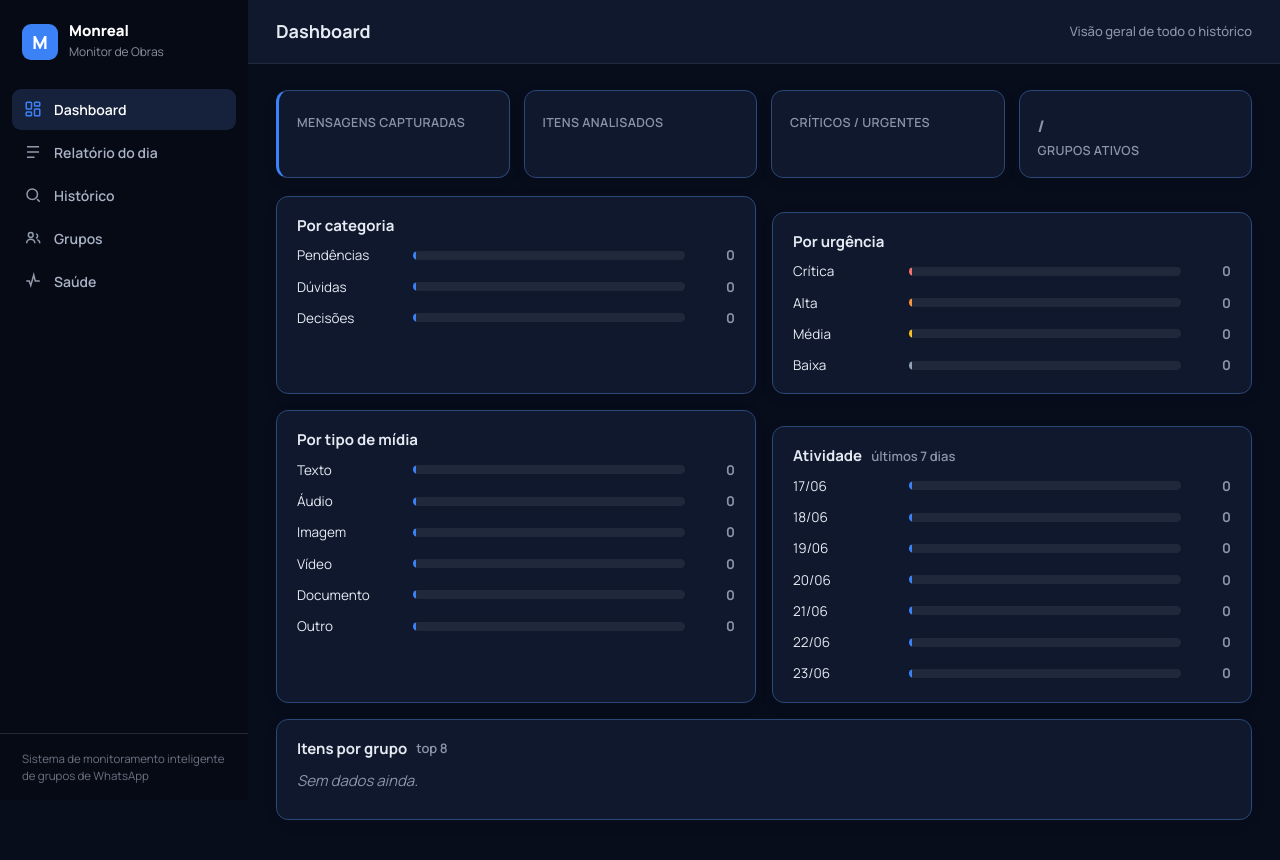
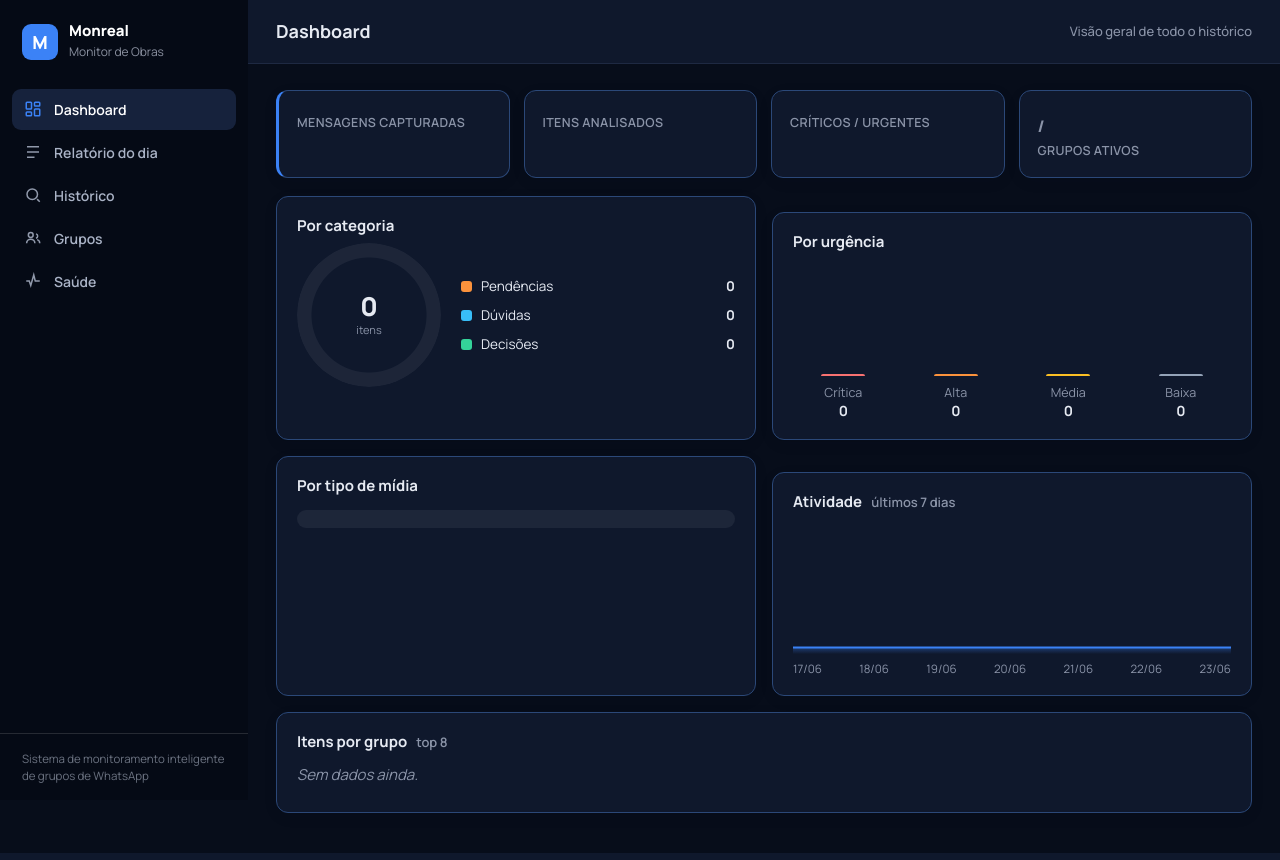
Before and after one commit to arch0615/Intelligent-Monitoring-System-for-Construction-Site-WhatsApp-Groups, a FastAPI app: page /dashboard in a window 1280 px wide. Run offline with FastAPI, Linux system fonts and the light colour scheme; parts of the project's set-up code (start-up, migrations or seed data) failed here and were passed over; some libraries are stand-ins or nearby versions.

Commit message:
ui(dashboard): tipo de grafico adequado por metrica (donut, colunas, barra empilhada, area, ranking)
- categoria  -> donut (parte do todo) com total no centro
- urgencia   -> colunas verticais coloridas por severidade
- tipo midia -> barra empilhada 100% + legenda
- atividade  -> grafico de area/linha (serie temporal 7 dias)
- por grupo  -> barras horizontais (ranking)
Tudo em CSS/SVG puro, sem libs/JS.

```diff
--- a/api/app/templates/base.html
+++ b/api/app/templates/base.html
@@ -115,6 +115,33 @@
     .bar-fill.f-media { background: var(--media); } .bar-fill.f-baixa { background: var(--baixa); }
     .bar-row .num { text-align: right; color: var(--muted); font-weight: 700; }
 
+    /* dashboard: gráficos variados */
+    .chart-flex { display: flex; align-items: center; gap: 20px; flex-wrap: wrap; margin-top: 6px; }
+    .donut-box { position: relative; width: 144px; height: 144px; flex-shrink: 0; }
+    .donut { width: 144px; height: 144px; border-radius: 50%;
+      -webkit-mask: radial-gradient(transparent 56%, #000 57%); mask: radial-gradient(transparent 56%, #000 57%); }
+    .donut-tot { position: absolute; inset: 0; display: flex; flex-direction: column; align-items: center; justify-content: center; }
+    .donut-tot b { font-size: 26px; font-weight: 800; line-height: 1; }
+    .donut-tot span { font-size: 11px; color: var(--muted); margin-top: 3px; }
+    .legend { list-style: none; padding: 0; margin: 0; display: flex; flex-direction: column; gap: 9px; font-size: 13.5px; flex: 1; min-width: 140px; }
+    .legend li { display: flex; align-items: center; gap: 9px; }
+    .legend .dot { width: 11px; height: 11px; border-radius: 3px; flex-shrink: 0; }
+    .legend b { margin-left: auto; font-weight: 700; }
+
+    .cols { display: flex; align-items: flex-end; gap: 12px; height: 158px; margin-top: 10px; }
+    .col { flex: 1; display: flex; flex-direction: column; align-items: center; justify-content: flex-end; height: 100%; gap: 9px; }
+    .col .cbar { width: 62%; max-width: 44px; border-radius: 7px 7px 0 0; transition: height .4s ease; }
+    .col .clbl { font-size: 12.5px; color: var(--muted); text-align: center; line-height: 1.35; }
+    .col .clbl b { color: var(--ink); font-size: 14px; }
+    .cbar.f-critica { background: var(--crit); } .cbar.f-alta { background: var(--alta); }
+    .cbar.f-media { background: var(--media); } .cbar.f-baixa { background: var(--baixa); }
+
+    .stacked { display: flex; height: 18px; border-radius: 9px; overflow: hidden; margin-top: 12px; background: rgba(255,255,255,.06); }
+    .stacked .seg { height: 100%; min-width: 2px; }
+
+    .area { width: 100%; height: 132px; display: block; margin-top: 8px; }
+    .xlabels { display: flex; justify-content: space-between; margin-top: 6px; font-size: 11.5px; color: var(--muted); }
+
     /* filtros / forms */
     .toolbar { display: flex; flex-wrap: wrap; gap: 10px; align-items: center; }
     input[type=date], input[type=text], select {
--- a/api/app/templates/dashboard.html
+++ b/api/app/templates/dashboard.html
@@ -6,20 +6,11 @@
 {% set rot_cat = {"pendencia": "Pendências", "duvida": "Dúvidas", "decisao": "Decisões"} %}
 {% set rot_urg = {"critica": "Crítica", "alta": "Alta", "media": "Média", "baixa": "Baixa"} %}
 {% set rot_tipo = {"texto": "Texto", "audio": "Áudio", "imagem": "Imagem", "video": "Vídeo", "documento": "Documento", "outro": "Outro"} %}
-
-{% macro barras(itens, rotulos=None, classe_urg=false) %}
-  <div class="bars">
-    {% for r in itens %}
-      <div class="bar-row">
-        <span>{{ (rotulos[r.label] if rotulos else r.label) }}</span>
-        <span class="bar-track"><span class="bar-fill {{ ('f-' ~ r.label) if classe_urg else '' }}" style="width: {{ r.pct if r.n else 0 }}%"></span></span>
-        <span class="num">{{ r.n }}</span>
-      </div>
-    {% endfor %}
-  </div>
-{% endmacro %}
+{% set cor_cat = {"pendencia": "#fb923c", "duvida": "#38bdf8", "decisao": "#34d399"} %}
+{% set cor_tipo = {"texto": "#60a5fa", "audio": "#a78bfa", "imagem": "#f472b6", "video": "#fb923c", "documento": "#34d399", "outro": "#94a3b8"} %}
 
 {% block conteudo %}
+  <!-- KPIs -->
   <div class="stats">
     <div class="stat accent"><div class="n">{{ est.total_mensagens }}</div><div class="l">Mensagens capturadas</div></div>
     <div class="stat"><div class="n">{{ est.total_analises }}</div><div class="l">Itens analisados</div></div>
@@ -27,32 +18,105 @@
     <div class="stat"><div class="n">{{ est.grupos_ativos }}<span style="font-size:16px;color:var(--muted)">/{{ est.grupos_total }}</span></div><div class="l">Grupos ativos</div></div>
   </div>
 
-  <div class="grid2" style="margin-bottom:16px">
+  <div class="grid2" style="margin:18px 0 16px">
+    <!-- Categoria: DONUT -->
     <div class="card pad">
       <div class="section-title">Por categoria</div>
-      {{ barras(est.categoria, rot_cat) }}
+      {% set ctot = est.categoria | sum(attribute='n') %}
+      <div class="chart-flex">
+        <div class="donut-box">
+          {% if ctot %}
+            {% set acc = namespace(v=0) %}
+            {% set parts = [] %}
+            {% for r in est.categoria %}
+              {% set start = acc.v / ctot * 100 %}
+              {% set acc.v = acc.v + r.n %}
+              {% set _ = parts.append(cor_cat[r.label] ~ ' ' ~ start ~ '% ' ~ (acc.v / ctot * 100) ~ '%') %}
+            {% endfor %}
+            <div class="donut" style="background: conic-gradient({{ parts | join(', ') }})"></div>
+          {% else %}
+            <div class="donut" style="background:rgba(255,255,255,.06)"></div>
+          {% endif %}
+          <div class="donut-tot"><b>{{ ctot }}</b><span>itens</span></div>
+        </div>
+        <ul class="legend">
+          {% for r in est.categoria %}
+            <li><span class="dot" style="background:{{ cor_cat[r.label] }}"></span> {{ rot_cat[r.label] }} <b>{{ r.n }}</b></li>
+          {% endfor %}
+        </ul>
+      </div>
     </div>
+
+    <!-- Urgência: COLUNAS -->
     <div class="card pad">
       <div class="section-title">Por urgência</div>
-      {{ barras(est.urgencia, rot_urg, classe_urg=true) }}
+      {% set umax = (est.urgencia | max(attribute='n')).n or 1 %}
+      <div class="cols">
+        {% for r in est.urgencia %}
+          <div class="col">
+            <span class="cbar f-{{ r.label }}" style="height: {{ (r.n / umax * 100) if r.n else 1.5 }}%"></span>
+            <span class="clbl">{{ rot_urg[r.label] }}<br><b>{{ r.n }}</b></span>
+          </div>
+        {% endfor %}
+      </div>
     </div>
   </div>
 
   <div class="grid2" style="margin-bottom:16px">
+    <!-- Tipo de mídia: BARRA EMPILHADA 100% -->
     <div class="card pad">
       <div class="section-title">Por tipo de mídia</div>
-      {{ barras(est.tipo, rot_tipo) }}
+      {% set tipos = est.tipo | selectattr('n') | list %}
+      {% set ttot = tipos | sum(attribute='n') or 1 %}
+      <div class="stacked">
+        {% for r in tipos %}
+          <span class="seg" style="width: {{ r.n / ttot * 100 }}%; background: {{ cor_tipo[r.label] }}" title="{{ rot_tipo[r.label] }}: {{ r.n }}"></span>
+        {% endfor %}
+      </div>
+      <ul class="legend" style="margin-top:14px; flex-direction:row; flex-wrap:wrap; gap:8px 18px">
+        {% for r in tipos %}
+          <li style="flex:0 0 auto"><span class="dot" style="background:{{ cor_tipo[r.label] }}"></span> {{ rot_tipo[r.label] }} <b style="margin-left:6px">{{ r.n }}</b></li>
+        {% endfor %}
+      </ul>
     </div>
+
+    <!-- Atividade: ÁREA / LINHA -->
     <div class="card pad">
       <div class="section-title">Atividade <span class="count">últimos 7 dias</span></div>
-      {{ barras(est.atividade) }}
+      {% set amax = (est.atividade | max(attribute='n')).n or 1 %}
+      {% set n = est.atividade | length %}
+      {% set pts = [] %}
+      {% for r in est.atividade %}
+        {% set x = (loop.index0 / (n - 1) * 100) if n > 1 else 0 %}
+        {% set _ = pts.append(x ~ ',' ~ (95 - (r.n / amax * 88))) %}
+      {% endfor %}
+      <svg class="area" viewBox="0 0 100 100" preserveAspectRatio="none">
+        <defs>
+          <linearGradient id="ag" x1="0" y1="0" x2="0" y2="1">
+            <stop offset="0" stop-color="var(--accent)" stop-opacity="0.35"/>
+            <stop offset="1" stop-color="var(--accent)" stop-opacity="0"/>
+          </linearGradient>
+        </defs>
+        <polygon points="0,100 {{ pts | join(' ') }} 100,100" fill="url(#ag)"/>
+        <polyline points="{{ pts | join(' ') }}" fill="none" stroke="var(--accent)" stroke-width="2" stroke-linejoin="round" vector-effect="non-scaling-stroke"/>
+      </svg>
+      <div class="xlabels">{% for r in est.atividade %}<span>{{ r.label }}</span>{% endfor %}</div>
     </div>
   </div>
 
+  <!-- Por grupo: BARRAS HORIZONTAIS (ranking) -->
   <div class="card pad">
     <div class="section-title">Itens por grupo <span class="count">top 8</span></div>
     {% if est.por_grupo %}
-      {{ barras(est.por_grupo) }}
+      <div class="bars">
+        {% for r in est.por_grupo %}
+          <div class="bar-row">
+            <span style="overflow:hidden;text-overflow:ellipsis;white-space:nowrap" title="{{ r.label }}">{{ r.label }}</span>
+            <span class="bar-track"><span class="bar-fill" style="width: {{ r.pct }}%"></span></span>
+            <span class="num">{{ r.n }}</span>
+          </div>
+        {% endfor %}
+      </div>
     {% else %}
       <div class="empty">Sem dados ainda.</div>
     {% endif %}
```
